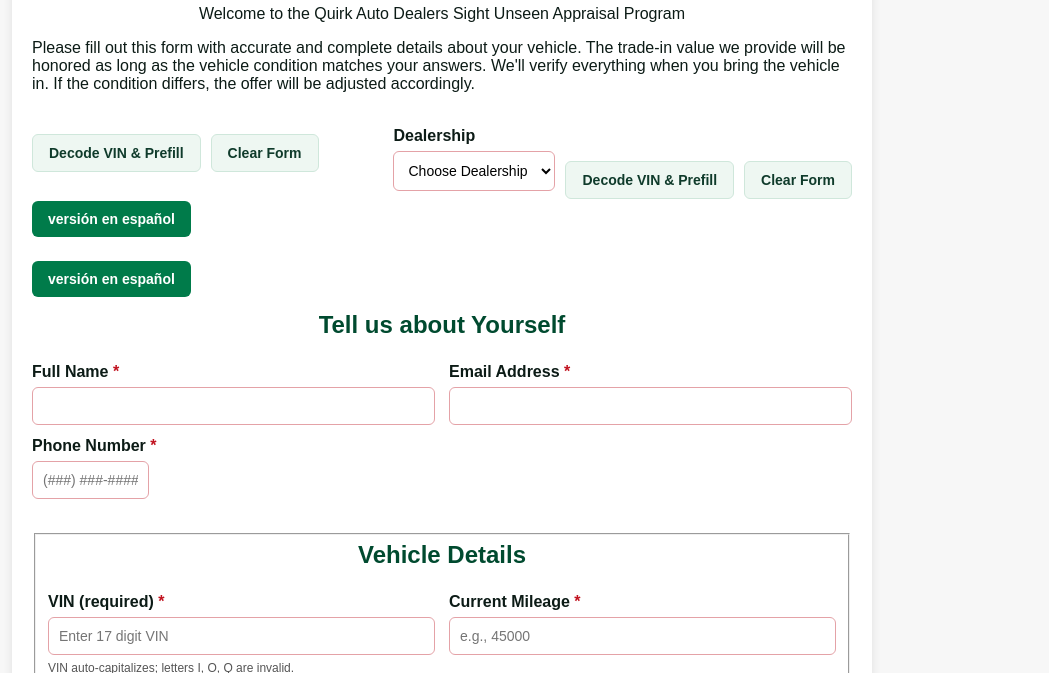
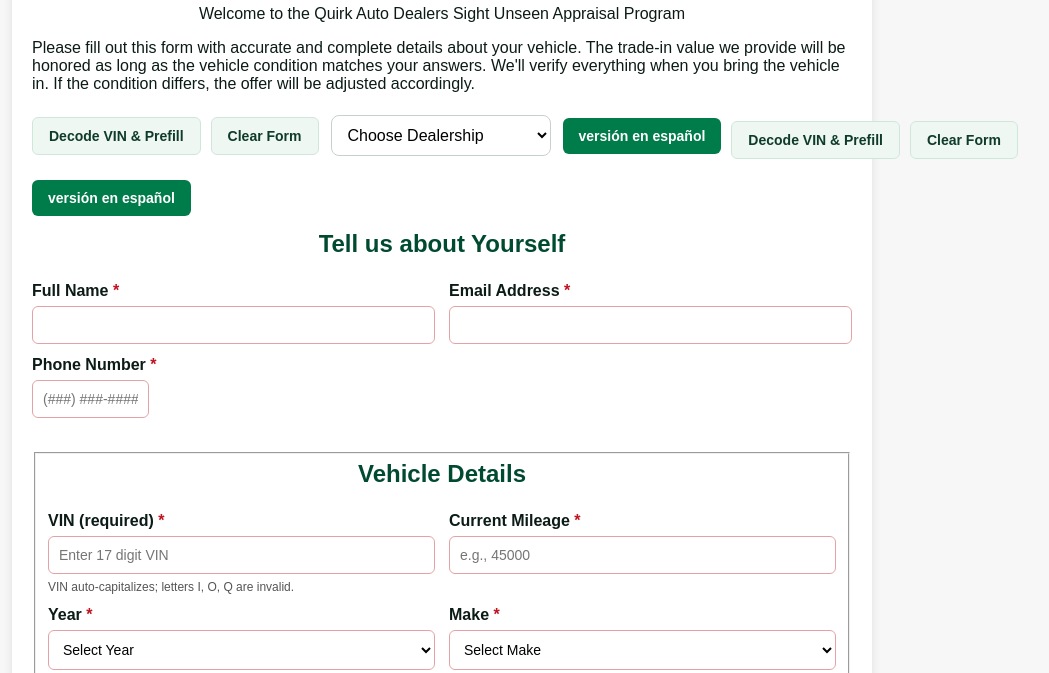
Before and after one commit to mpalmer79/quirk-trade-appraisal-NH-individual, a plain HTML site: page index.html in a window 1280 px wide. Shown: the part 127-800 px from the top of the page, without its empty margins (198-1247 px from the left). Drawn offline with Linux system fonts and the light colour scheme; no server answers.

Commit message:
Update styles.css

```diff
--- a/assets/styles.css
+++ b/assets/styles.css
@@ -109,6 +109,41 @@
 
 /* Top bar with actions + language toggle */
 .utilitybar {
+  /* Visually hidden, but screen-reader available */
+.sr-only {
+position: absolute; width: 1px; height: 1px; padding: 0; margin: -1px;
+overflow: hidden; clip: rect(0, 0, 1px, 1px); white-space: nowrap; border: 0;
+}
+
+
+.utilitybar {
+display: grid;
+grid-template-columns: auto 1fr auto; /* left buttons | middle flex | lang button */
+gap: 12px;
+align-items: center;
+}
+
+
+.dealership-wrap { display: flex; justify-content: center; }
+
+
+.dealership-wrap select {
+min-width: 220px;
+padding: 10px 12px;
+border: 1px solid #c7d1cc;
+border-radius: 8px;
+font-size: 16px;
+background: #fff;
+}
+
+
+/* Responsive: stack on small screens */
+@media (max-width: 640px) {
+.utilitybar { grid-template-columns: 1fr; }
+.left-actions { display: flex; gap: 8px; }
+.dealership-wrap { justify-content: stretch; }
+.dealership-wrap select { width: 100%; }
+}
   display:flex;
   align-items:center;
   gap:10px;
```
